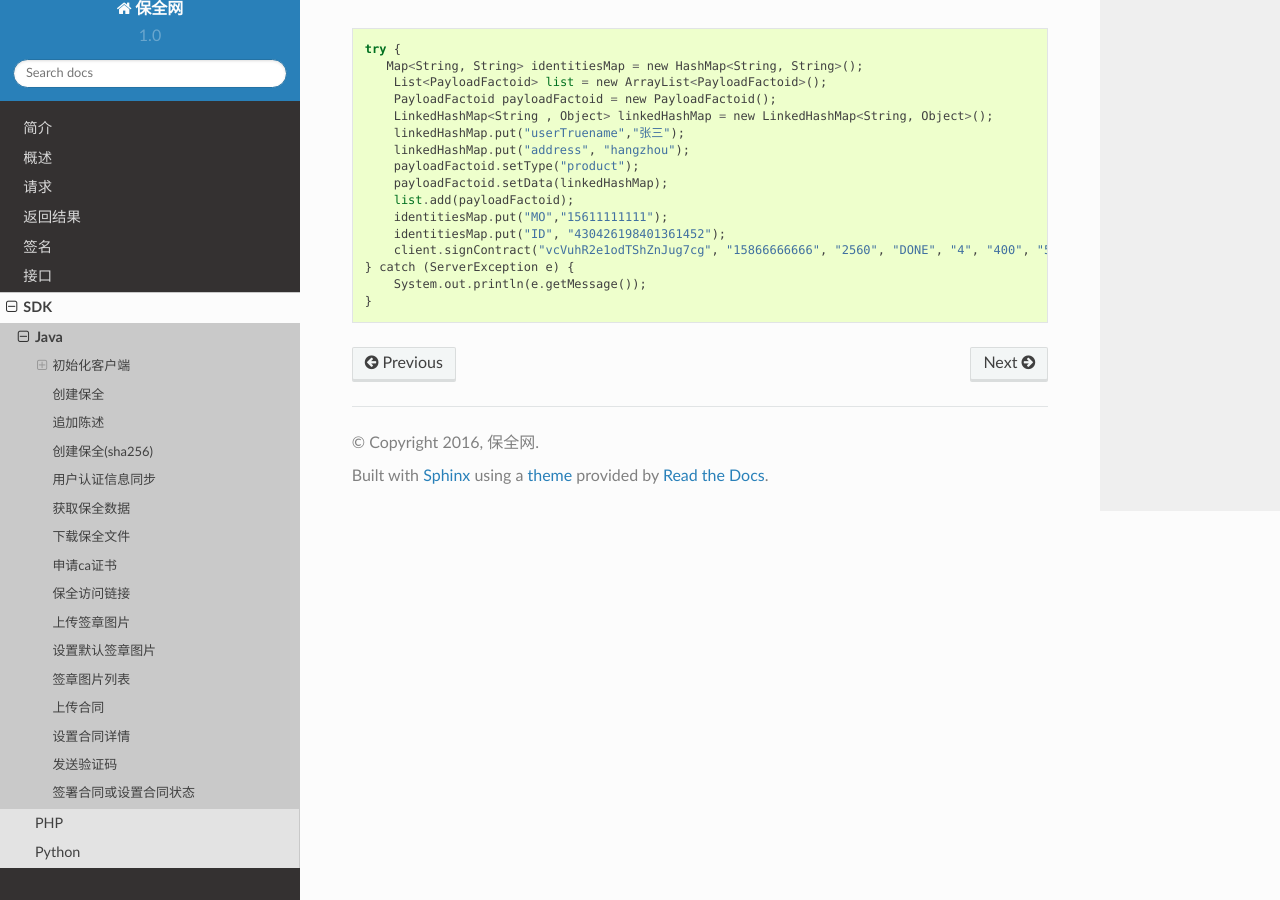
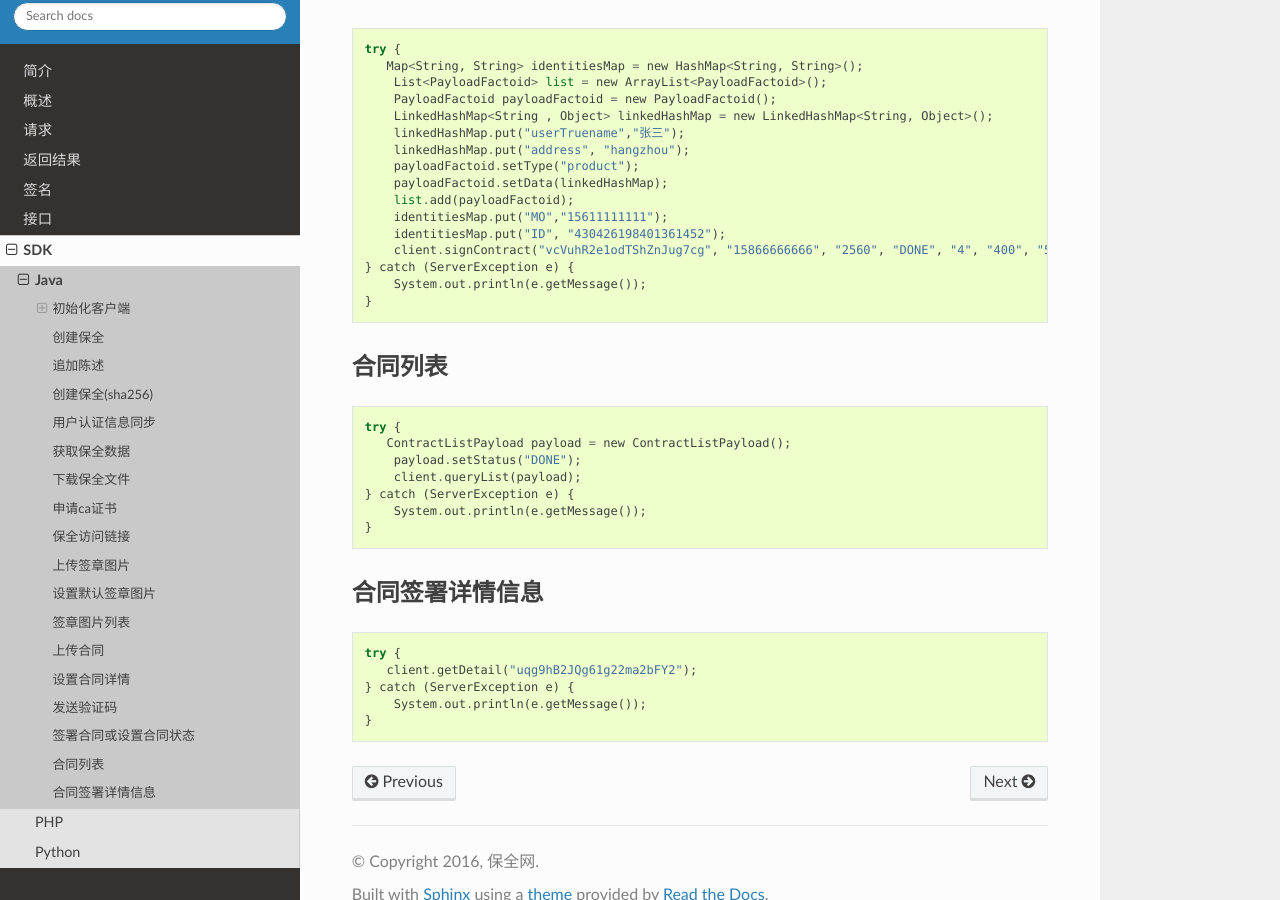
Before and after one commit to baoquan-hq/readthedocs, a Sphinx documentation site: the page built from docs/java.rst, in a window 1280 px wide and 900 px high, scrolled down 7441 px. Built offline with Sphinx 7.4.7 and the Read the Docs theme 2.0.0, drawn with Linux system fonts in a browser that asks for light colours; some of the changed lines change nothing that is shown.

Commit message:
add query api

```diff
--- a/docs/api.rst
+++ b/docs/api.rst
@@ -857,3 +857,124 @@ result              String字符串，合同签署结果
 	{
     		"result": "success"
 	}
+
+获取合同列表 - /contract/list
+----------------------
+
+客户在保全网获取合同列表。
+
+payload
+^^^^^^^^^^^^^^^
+
+=================  ======================================= ================
+参数名 				描述                                    是否可选
+=================  ======================================= ================
+status             枚举值，合同状态                            可选
+keyWord             String字符串，合同标题或签署方             可选
+start				Date类型，合同创建开始时间				   可选
+end				    Date类型，合同创建结束时间				   可选
+=================  ======================================= ================
+假定payload如下所示::
+
+   {
+    "status": "DONE",
+    "keyWord": "张三",
+    "start": "TueAug1418: 08: 29CST2018",
+    "end": "TueAug1418: 08: 29CST2018"
+}
+
+返回的data
+^^^^^^^^^^^^^^
+
+调用接口成功后会返回合同列表
+
+=================  ================================
+字段名 				描述
+=================  ================================
+Map                   key-value，value为数组集合
+=================  ================================
+
+例如::
+
+	{
+    		"list": [
+			    {
+				   "attestationId": "FDD989DBC9894C94B3AD26CE7D85FEA2",
+				   "signUser": "张三，李四",
+				   "id": "5j1ugSoK5EzkTmkTypH58u",
+				   "title": "xxx合同",
+				   "endAt": "1534505604000",
+				   "userId": "isxaH5d3EAo3KkBWs1bCLC",
+				   "createAt": "1502969589000",
+				   "status": "DONE"
+				},{
+				   "attestationId": "EB56D19A331E48D78B37250B05563C60",
+				   "signUser": "张三，王五",
+				   "id": "vFBB2sXbZDeWVSd91sVUTk",
+				   "title": "xx合同",
+				   "endAt": "1534386299000",
+				   "userId": "isxaH5d3EAo3KkBWs1bCLC",
+				   "createAt": "1502850267000",
+				   "status": "DONE"
+				}
+			]
+	}
+
+获取合同签署详情信息 - /contract/detail
+----------------------
+
+客户在保全网获取合同签署详情信息。
+
+payload
+^^^^^^^^^^^^^^^
+
+=================  ======================================= ================
+参数名 				描述                                    是否可选
+=================  ======================================= ================
+contract_id            String字符串，合同id                      必选
+=================  ======================================= ================
+假定payload如下所示::
+
+   {
+    "contract_id": "4imixswKjEUU2rzintD3Vx"
+}
+
+返回的data
+^^^^^^^^^^^^^^
+
+调用接口成功后会返回合同签署信息
+
+=================  ================================
+字段名 				描述
+=================  ================================
+Map                   key-value，value为合同详情
+=================  ================================
+
+例如::
+
+	{
+    		"detail": {
+				   "signList": [
+						{
+							"phoneNumber": "15833333333",
+							"isSigned": "Yes",
+							"signUser": "张三",
+							"status": "DONE",
+							"finishedAt": "1501153123000",
+					    },{
+							"phoneNumber": "15811111111",
+							"isSigned": "Yes",
+							"signUser": "李四",
+							"status": "DONE",
+							"finishedAt": "1501153134045",
+					    }
+				   ],
+				   "fileName": "张三，李四",
+				   "size": "695531",
+				   "endDate": "1500548241000",
+				   "fileKey": "https://baoquan-pub.oss-cn-hangzhou.aliyuncs.com/staging/trust/uploads/contract/a06131a9-609b-4fe1-96bb-9c656fdf929a.pdf",
+				   "id": "4imixswKjEUU2rzintD3Vx",
+				   "startDate": "1499066843000",
+				   "status": "DONE"
+			}
+	}
--- a/docs/java.rst
+++ b/docs/java.rst
@@ -423,3 +423,27 @@ getAttestation有两个参数，第1个参数ano是保全号，第二个参数fi
     } catch (ServerException e) {
         System.out.println(e.getMessage());
     }
+
+合同列表
+------------------
+
+::
+
+    try {
+       ContractListPayload payload = new ContractListPayload();
+        payload.setStatus("DONE");
+        client.queryList(payload);
+    } catch (ServerException e) {
+        System.out.println(e.getMessage());
+    }
+
+合同签署详情信息
+------------------
+
+::
+
+    try {
+       client.getDetail("uqg9hB2JQg61g22ma2bFY2");
+    } catch (ServerException e) {
+        System.out.println(e.getMessage());
+    }
```
